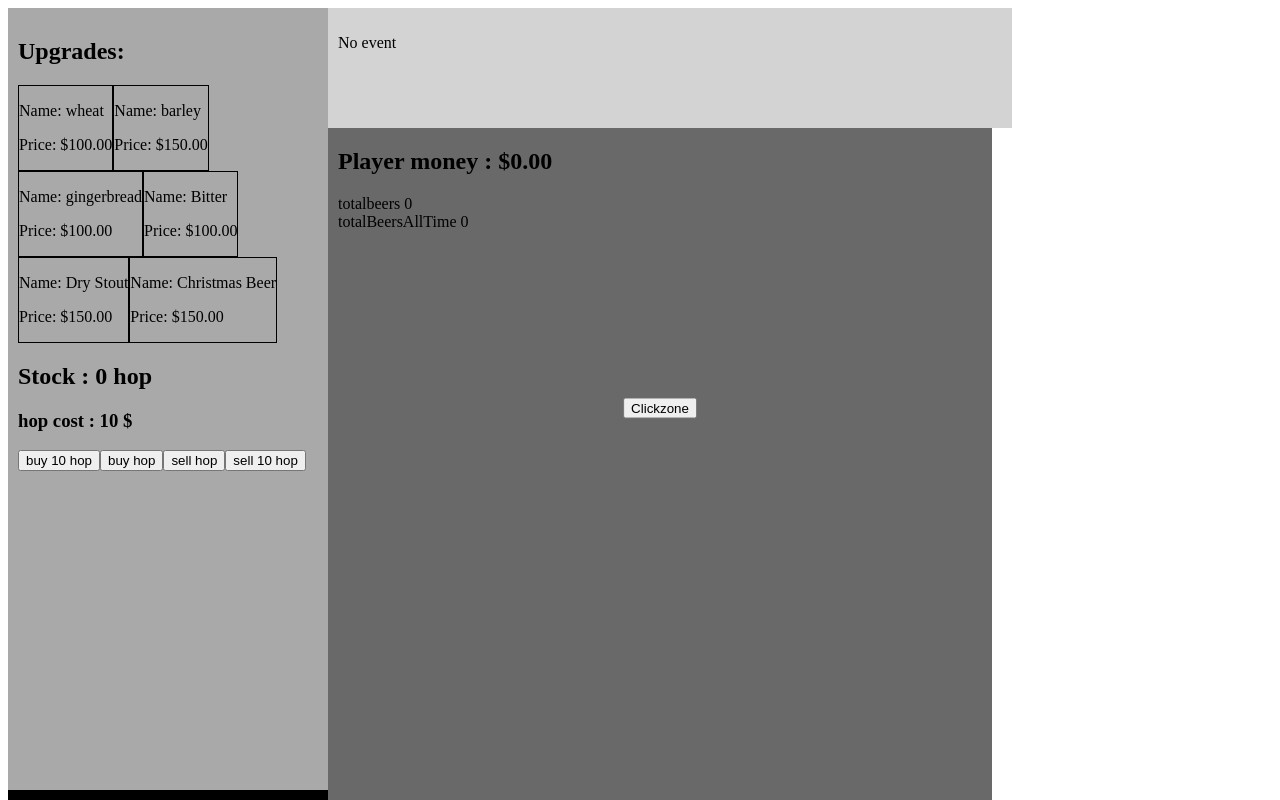
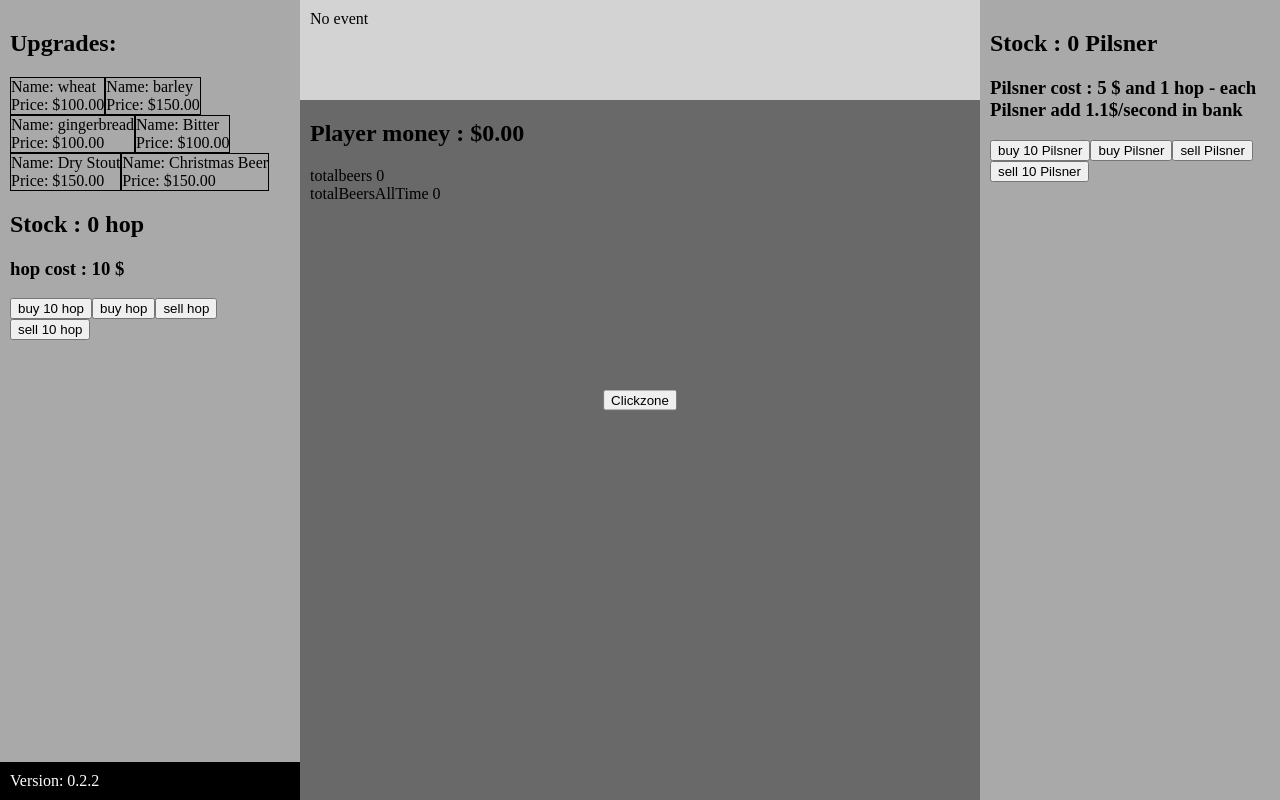
Before and after one commit to emmanuel-franc/beerclick, an Angular app: page / in a window 1280 px wide. Shown: the top 800 px of the page. Built offline with nearby package versions, Linux system fonts and the light colour scheme.

Commit message:
global styles

```diff
--- a/src/styles.css
+++ b/src/styles.css
@@ -1 +1,14 @@
 /* You can add global styles to this file, and also import other style files */
+* {
+  box-sizing: border-box;
+}
+
+html,
+body {
+  margin: 0;
+  padding: 0;
+}
+
+p {
+  margin: 0;
+}
```
